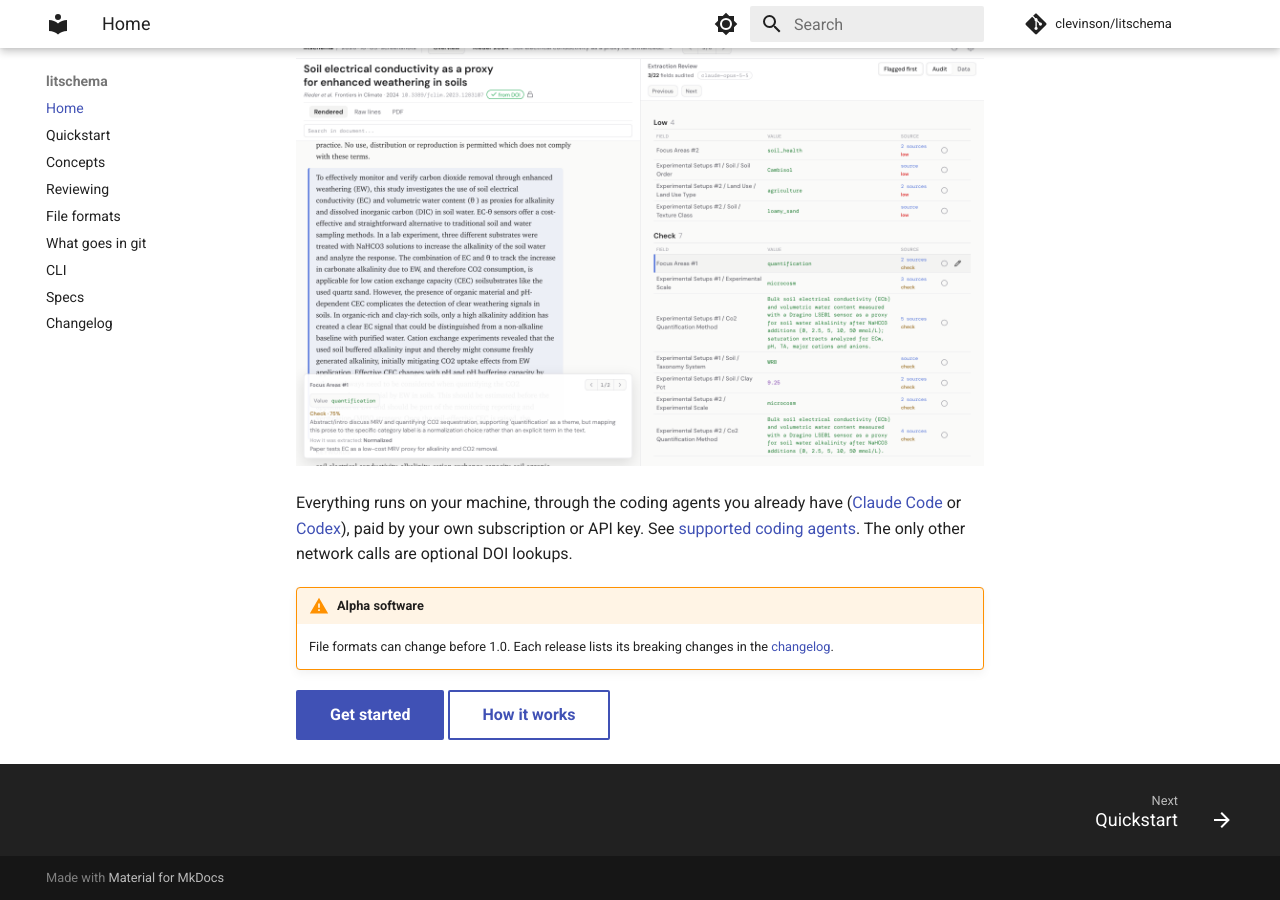
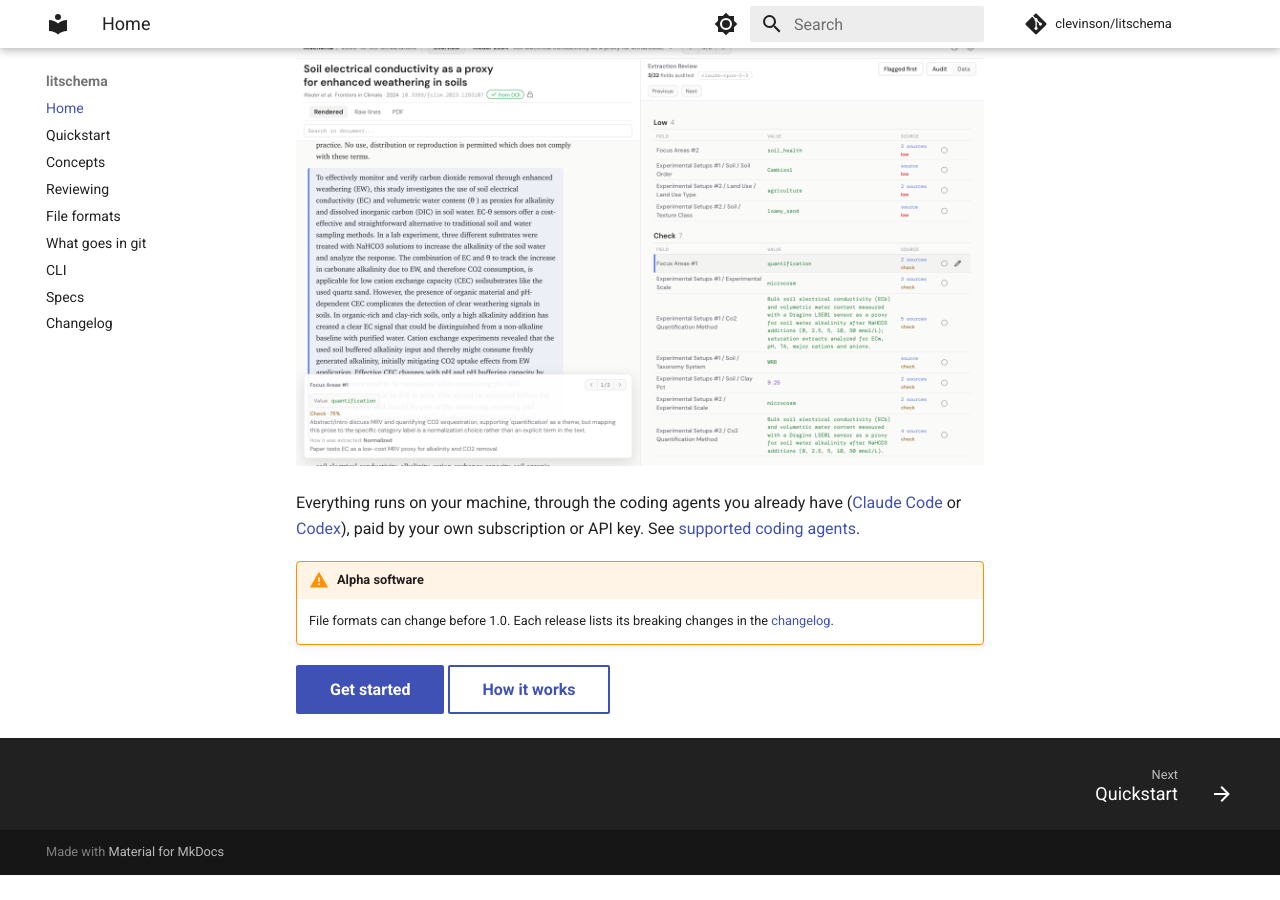
Before and after one commit to clevinson/litschema, an MkDocs documentation site: the page built from docs/index.md, in a window 1280 px wide and 900 px high, scrolled down 976 px. Built offline with MkDocs 1.6.1 and Material for MkDocs 9.7.7, drawn with Linux system fonts in a browser that asks for light colours; comment, search, counter and statistics services are not loaded; after the commit the page ends 1851 px from its top, so only the background shows below that.

Commit message:
Update docs/index.md

```diff
--- a/docs/index.md
+++ b/docs/index.md
@@ -24,8 +24,7 @@ it:
 Everything runs on your machine, through the coding agents you already have
 ([Claude Code](https://claude.com/claude-code) or
 [Codex](https://developers.openai.com/codex)), paid by your own subscription or API key. See
-[supported coding agents](quickstart.md#supported-coding-agents). The only
-other network calls are optional DOI lookups.
+[supported coding agents](quickstart.md#supported-coding-agents).
 
 !!! warning "Alpha software"
     File formats can change before 1.0. Each release lists its breaking
```
